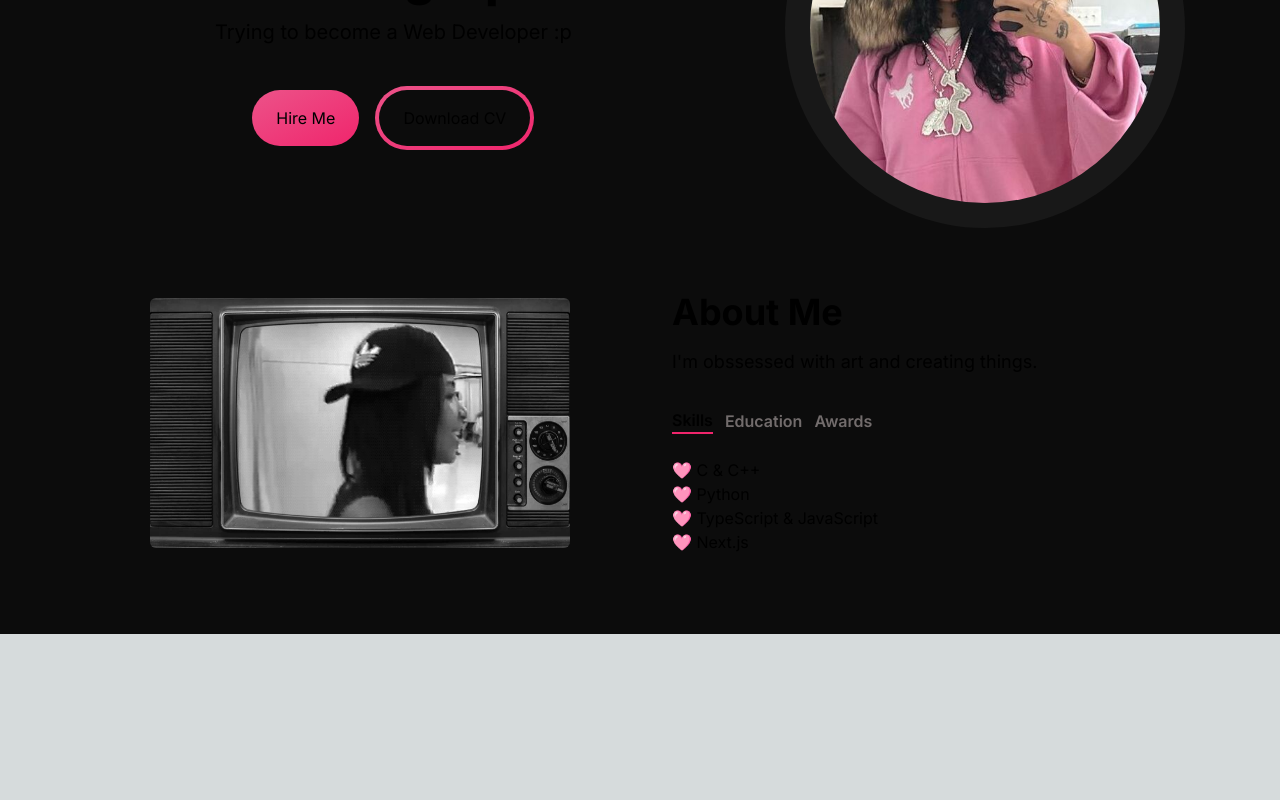
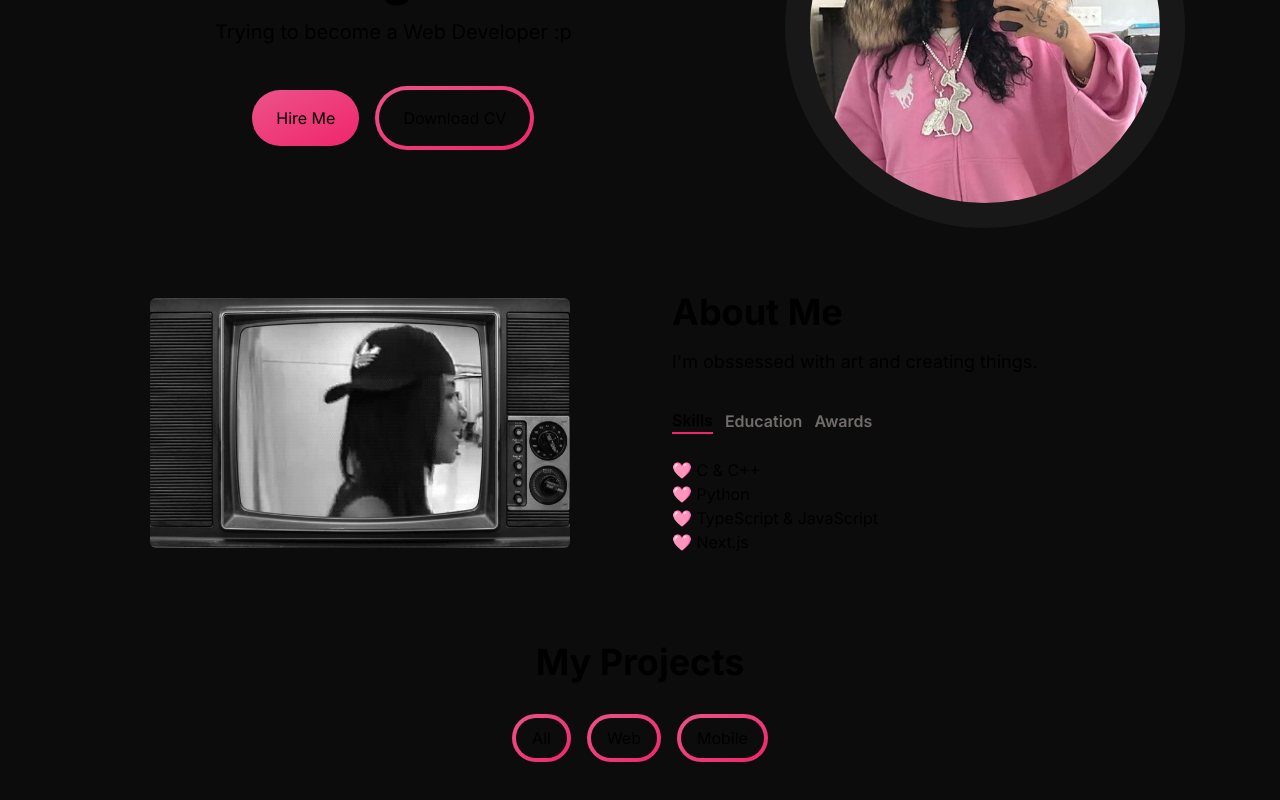
Before and after one commit to osakareaper/portfolio-website, a Next.js app: page / in a window 1280 px wide. Shown: the part 300-1100 px from the top of the page. Before the commit the page ends 934 px from the top, so only its background shows below. Built offline with nearby package versions, Linux system fonts and the light colour scheme.

Commit message:
feat: added projects section

```diff
--- a/app/page.tsx
+++ b/app/page.tsx
@@ -1,6 +1,7 @@
 import AboutSection from '@/components/AboutSection'
 import HeroSection from '@/components/HeroSection'
 import Navbar from '@/components/Navbar'
+import ProjectsSection from '@/components/ProjectsSection'
 import Image from 'next/image'
 
 export default function Home() {
@@ -16,6 +17,8 @@ export default function Home() {
 
         <AboutSection />
 
+        <ProjectsSection />
+
       </div>
 
     </main>
--- /dev/null
+++ b/components/ProjectsSection.tsx
@@ -0,0 +1,46 @@
+import React from 'react'
+
+const ProjectsSection = () => {
+  return (
+
+    <section>
+      <div className='flex flex-col items-center p-6'>
+
+        <h1 className='text-[--text-primary] font-bold text-4xl'>
+          My Projects
+        </h1>
+
+        <div className='p-8'>
+
+          <button className='w-fit px-1 py-1 rounded-full bg-gradient-to-br from-[#ec5389] to-[#f0256c] hover:bg-[--contrast-primary] text-[--text-primary] mr-4'>
+
+            <span className='block bg-[--bg-primary] hover:bg-gradient-to-br from-[#ec5389] to-[#f0256c] rounded-full px-4 py-2'>
+              All
+            </span>
+
+          </button>
+
+          <button className='w-fit px-1 py-1 rounded-full bg-gradient-to-br from-[#ec5389] to-[#f0256c] hover:bg-[--contrast-primary] text-[--text-primary] mr-4'>
+
+            <span className='block bg-[--bg-primary] hover:bg-gradient-to-br from-[#ec5389] to-[#f0256c] rounded-full px-4 py-2'>
+              Web
+            </span>
+
+          </button>
+
+          <button className='w-fit px-1 py-1 rounded-full bg-gradient-to-br from-[#ec5389] to-[#f0256c] hover:bg-[--contrast-primary] text-[--text-primary]'>
+
+            <span className='block bg-[--bg-primary] hover:bg-gradient-to-br from-[#ec5389] to-[#f0256c] rounded-full px-4 py-2'>
+              Mobile
+            </span>
+
+          </button>
+        </div>
+
+      </div>
+    </section>
+
+  )
+}
+
+export default ProjectsSection
```
